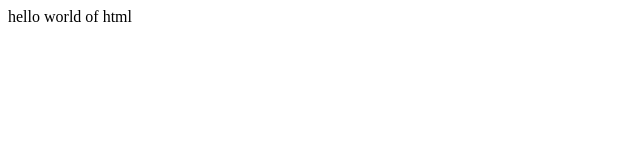
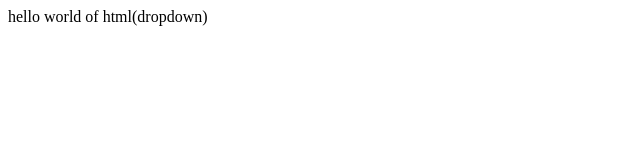
Before and after one commit to Yashwitha815/sample, a plain HTML site: page index.html in a window 1280 px wide. Shown: the full height of the page, 0-640 px from the left. Drawn offline with Linux system fonts and the light colour scheme.

Commit message:
Update index.html

```diff
--- a/index.html
+++ b/index.html
@@ -1,3 +1,3 @@
 <html>
-	<p>hello world of html</p>
+	<p>hello world of html(dropdown)</p>
 </html>
```
